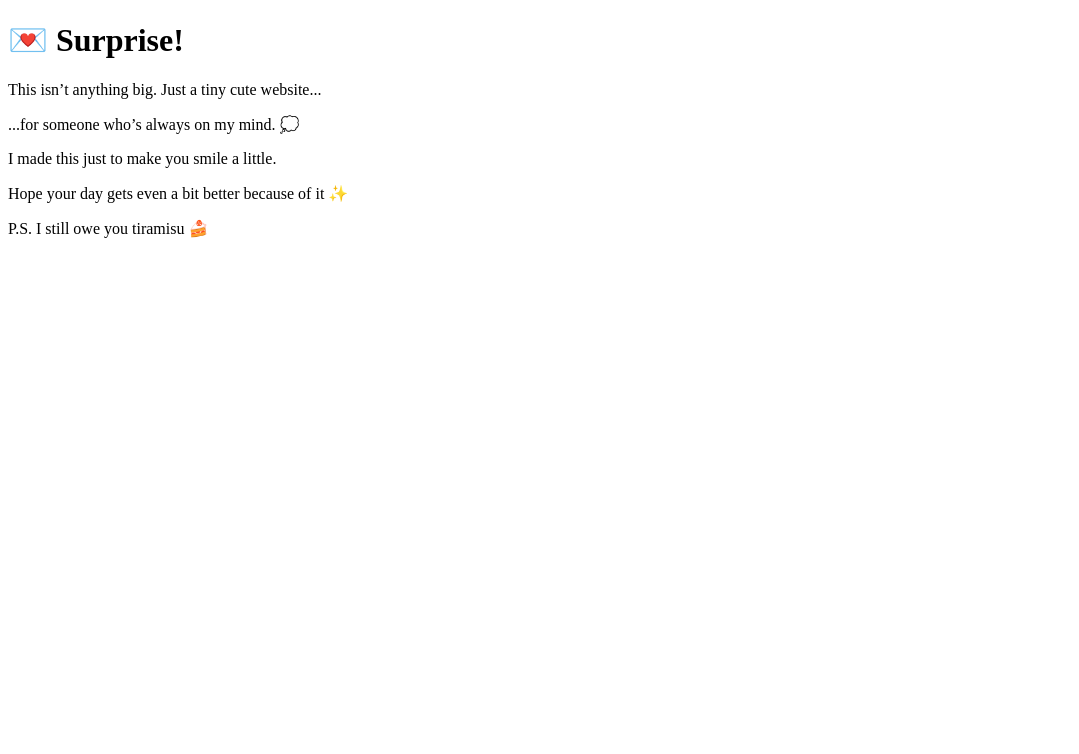
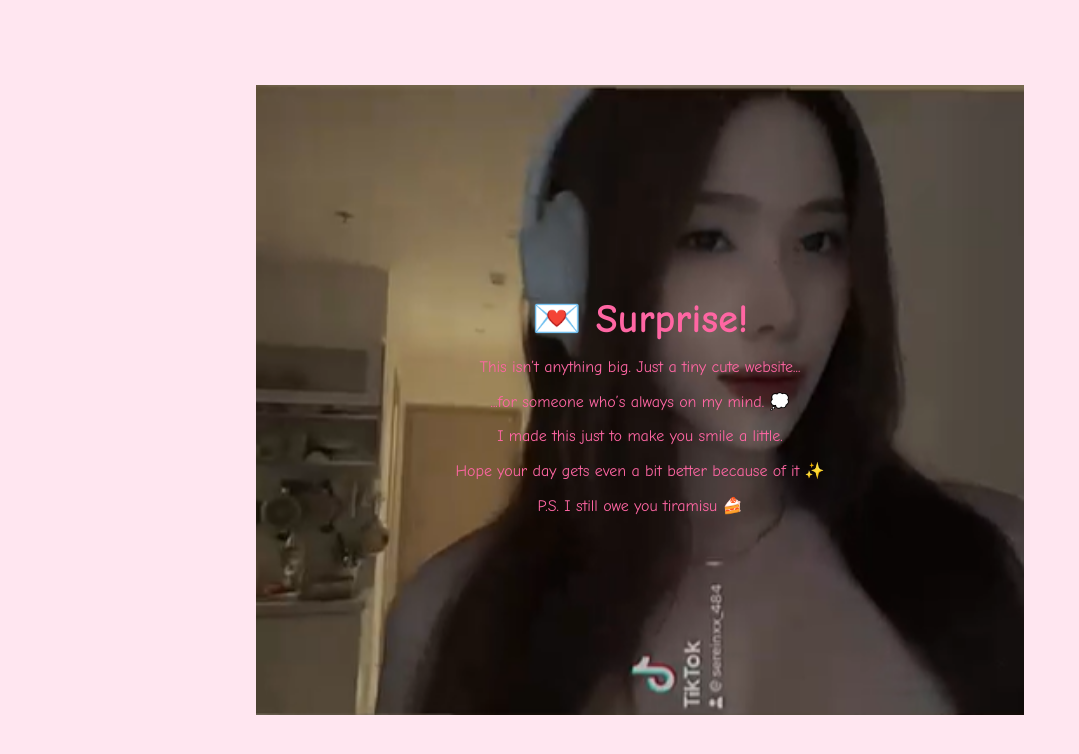
Before and after one commit to VSkibiddy/for-my-girl, a plain HTML site: page thankyou.html in a window 1280 px wide. Shown: the whole page, without its empty margins (0-1079 px from the left). Drawn offline with Linux system fonts and the light colour scheme.

Commit message:
update 1.1

```diff
--- a/thankyou.html
+++ b/thankyou.html
@@ -4,7 +4,7 @@
   <meta charset="UTF-8" />
   <meta name="viewport" content="width=device-width, initial-scale=1.0"/>
   <title>Hey You 💖</title>
-  <link rel="stylesheet" href="thanks.css" />
+  <link rel="stylesheet" href="style.css" />
 </head>
 <body id="ty">
   <div class="container">
```
